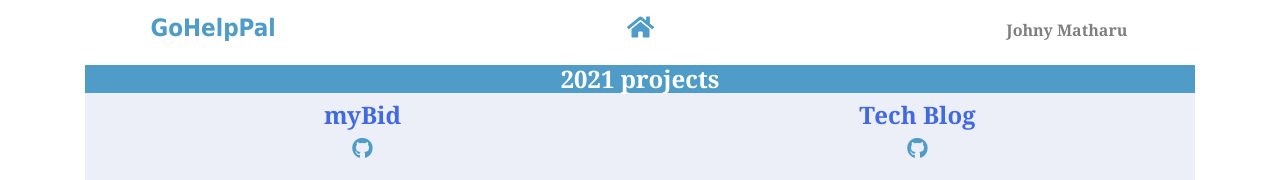
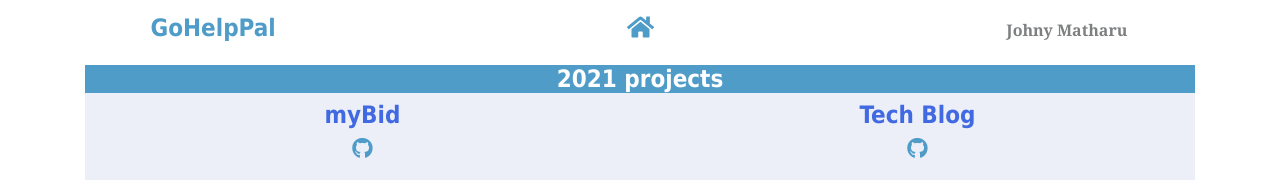
Before and after one commit to JohnyMatharu/gohelppal.com, a React (Create React App) app: page /#/ in a window 1280 px wide. Shown: the top 180 px of the page. Built offline with nearby package versions, Linux system fonts and the light colour scheme.

Commit message:
Font changes

```diff
--- a/src/pages/About.js
+++ b/src/pages/About.js
@@ -66,17 +66,17 @@ export default function AboutMe() {
         <section>
       <MDBContainer id="size">
           <div className="backround">
-          <h3 className="headingBack" style={{ fontSize: '24px', fontFamily: 'Cambria', fontWeight: 'bold', color: 'white' }}>2021 projects</h3>
+          <h3 className="headingBack" style={{ fontSize: '24px', fontFamily: 'Tahoma', fontWeight: 'bold', color: 'white' }}>2021 projects</h3>
 
 <div id= "button">
   {/* add this to increase the icon size, style={{ fontSize: '24px' }} */}
-    <div id="height1"><h3 style={{fontWeight: "bold", fontSize: 24, fontFamily: 'Cambria', color: '00003a' }}>myBid</h3>
+    <div id="height1"><h3 style={{fontWeight: "bold", fontSize: 24, fontFamily: 'Tahoma', color: '00003a' }}>myBid</h3>
     <h6><a href='https://github.com/PrimalOrB/myBid'><i class="fab fa-github" style={{fontSize: '21px'}}></i></a>
     </h6><a href='https://mybid-live.herokuapp.com/'><img id ="pic1" src={pic1}></img></a></div>
-  <div id="height2"><h3 style={{fontWeight: "bold", fontSize: 24, fontFamily: 'Cambria', color: '00003a' }}>Tech Blog</h3>
+  <div id="height2"><h3 style={{fontWeight: "bold", fontSize: 24, fontFamily: 'Tahoma', color: '00003a' }}>Tech Blog</h3>
   <h6><a href='https://github.com/JohnyMatharu/Tech-Blog'><i class="fab fa-github" style={{ fontSize: '21px' }}></i></a>
   </h6><a href='https://stormy-castle-86583.herokuapp.com/'><img id ="pic2" src={pic2}></img></a></div>
-  <div id="height3"><h3 style={{fontWeight: "bold", fontSize: 24, fontFamily: 'Cambria', color: '00003a' }}>Maunny</h3>
+  <div id="height3"><h3 style={{fontWeight: "bold", fontSize: 24, fontFamily: 'Tahoma', color: '00003a' }}>Maunny</h3>
   <h6><a href='https://github.com/JohnyMatharu/Maunny/tree/main'><i class="fab fa-github" style={{ fontSize: '21px' }}></i></a>
   </h6><a href='https://johnymatharu.github.io/Maunny/'><img id ="pic3" src={pic3}></img></a></div>
 
--- a/src/pages/resume.js
+++ b/src/pages/resume.js
@@ -7,7 +7,7 @@ export default function Resume() {
 
 
 
-<h3 style = {{fontFamily: "Cambria", color: "#7d7f81", fontWeight: "bold"}}>AboutMe</h3>
+<h3 style = {{fontFamily: "Tahoma", color: "#7d7f81", fontWeight: "bold"}}>AboutMe</h3>
 <div id ="space"></div>
 <div id ="space"></div>
 <div id ="space"></div>
@@ -15,13 +15,13 @@ export default function Resume() {
 <h5 style = {{fontFamily: "Verdana", color: "royalblue", fontWeight: "bold"}}><i class="fas fa-phone"></i></h5>
 <ul><h6 style = {{fontFamily: "Verdana"}}>1-(416) 998 0934</h6></ul>
 <div id ="space"></div>
-<h5 style = {{fontFamily: "Cambria", color: "#00003a", fontWeight: "bold"}}>Top Skills</h5>
+<h5 style = {{fontFamily: "Tahoma", color: "#00003a", fontWeight: "bold"}}>Top Skills</h5>
 <ul><h6 style = {{fontFamily: "Verdana"}}>Full Stack Development</h6></ul>
 <ul><h6 style = {{fontFamily: "Verdana"}}>React Applications, MERN Stack, JavaScript</h6></ul>
 <ul><h6 style = {{fontFamily: "Verdana"}}>Automotive Business Development</h6></ul>
 <ul><h6 style = {{fontFamily: "Verdana"}}>Lead Co-ordination, Lead Generation, Sales and Closing</h6></ul>
 <div id ="space"></div>
-<h5 style = {{fontFamily: "Cambria", color: "#00003a", fontWeight: "bold"}}>Work</h5>
+<h5 style = {{fontFamily: "Tahoma", color: "#00003a", fontWeight: "bold"}}>Work</h5>
 <ul><h6 style = {{fontFamily: "Verdana"}}>Business Development Co-ordinator at AutoPark Barrie, ON, Feb to June 2020</h6></ul>
 <ul><h6 style = {{fontFamily: "Verdana"}}>Subprime Finance Manager at 401 Auto Group, Barrie, ON, Nov 2019 to Feb 2020</h6></ul>
 <ul><h6 style = {{fontFamily: "Verdana"}}>Credit Analyst 3 at Source One Financial, Barrie, ON, Feb 2019 to October 2019</h6></ul>
@@ -32,7 +32,7 @@ export default function Resume() {
 <ul><h6 style = {{fontFamily: "Verdana"}}>Quality Inspector for Magna International Mississauga 2013-2016</h6></ul>
 <ul><h6 style = {{fontFamily: "Verdana"}}>Customer Service for Wal-Mart Toronto 2008-2012</h6></ul>
 <div id ="space"></div>
-<h5 style = {{fontFamily: "Cambria", color: "#00003a", fontWeight: "bold"}}>Education</h5>
+<h5 style = {{fontFamily: "Tahoma", color: "#00003a", fontWeight: "bold"}}>Education</h5>
 <ul><h6 style = {{fontFamily: "Verdana"}}>Full-Stack Web Development Certificate at University of Toronto, ON, Feb 2021 to August 2021</h6></ul>
 <ul><h6 style = {{fontFamily: "Verdana"}}>Automotive Business Diploma at Georgian College, Barrie, ON, Jan 2017 to December 2018</h6></ul>
 <ul><h6 style = {{fontFamily: "Verdana"}}>Bachelor's of Commerce Degree at University of Pune, Pune, Maharashtra, Sept 1999 to March 2002</h6></ul>
```
Also changed, not shown: 1 other file (tests, documents, lock files or other folders).
